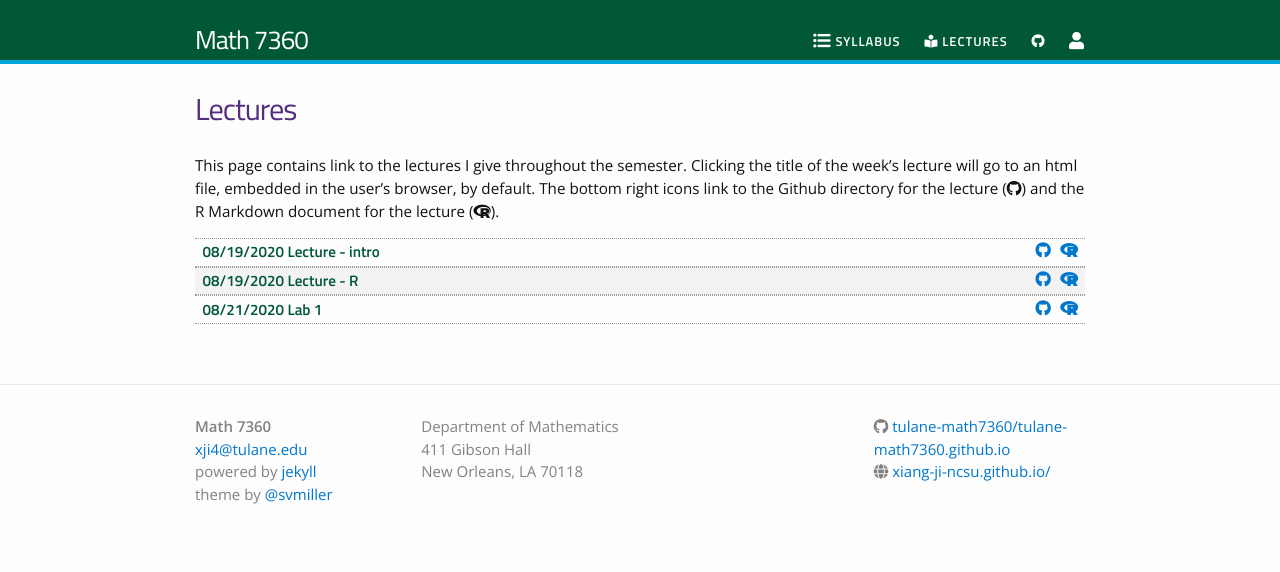
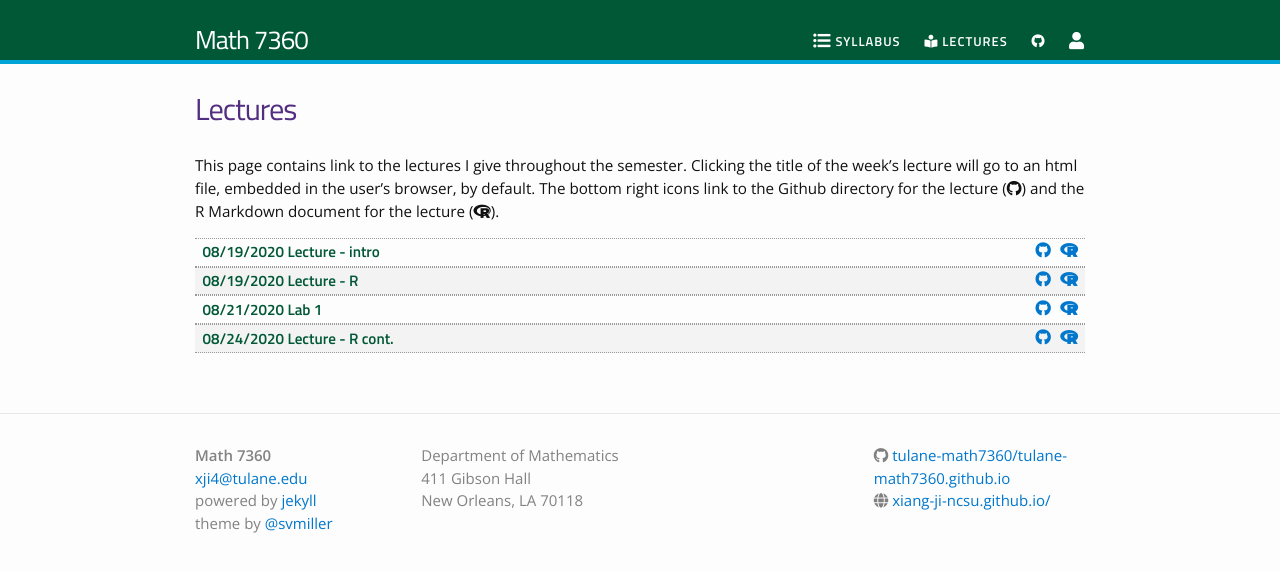
Before and after one commit to tulane-math7360/tulane-math7360.github.io, a Jekyll site: the page built from lectures.md, in a window 1280 px wide. Shown: the top 572 px of the page. Built offline with Jekyll 4.4.1, drawn with Linux system fonts in a browser that asks for light colours; nearby versions of some CDN libraries.

Commit message:
visible to webpage

```diff
--- a/_data/lectures.yml
+++ b/_data/lectures.yml
@@ -12,3 +12,8 @@
   filename: lab_01_preparation
   dirname: slides/lab-01-preparations
   tldr: "Week 1 Lab 1"
+
+- title: "08/24/2020 Lecture - R cont."
+  filename: R_cont
+  dirname: slides/03-R_cont
+  tldr: "Week 2 lecture 2"
```
